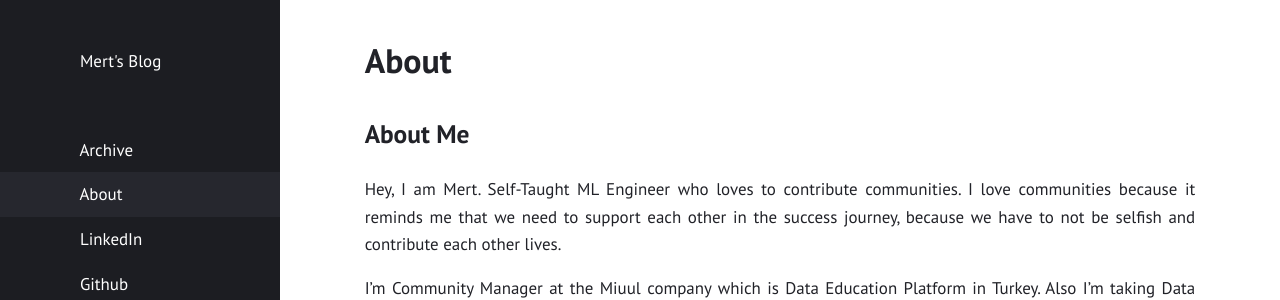
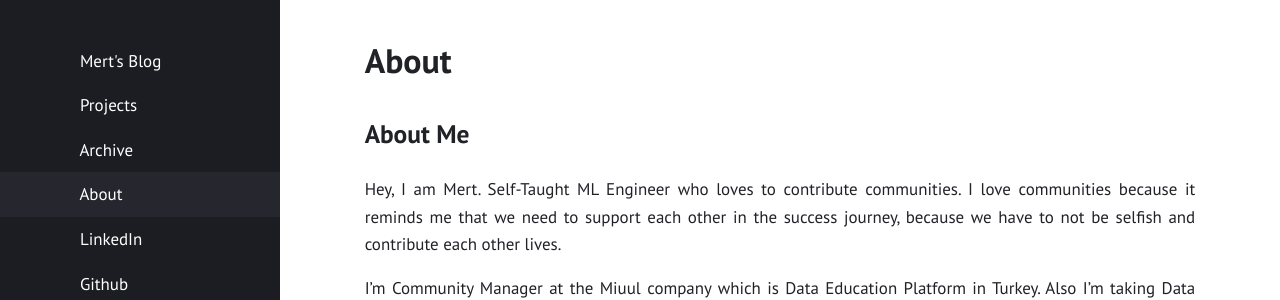
Before and after one commit to mertbozkir/mertbozkir.github.io, a Jekyll site: the page built from README.md, in a window 1280 px wide. Shown: the top 300 px of the page. Built offline with Jekyll 4.4.1, drawn with Linux system fonts in a browser that asks for light colours.

Commit message:
project section configurations

```diff
--- a/projects.md
+++ b/projects.md
@@ -1 +1,7 @@
+---
+title: "Projects"
+layout: page
+---
+
+
 Under construction :)
```
